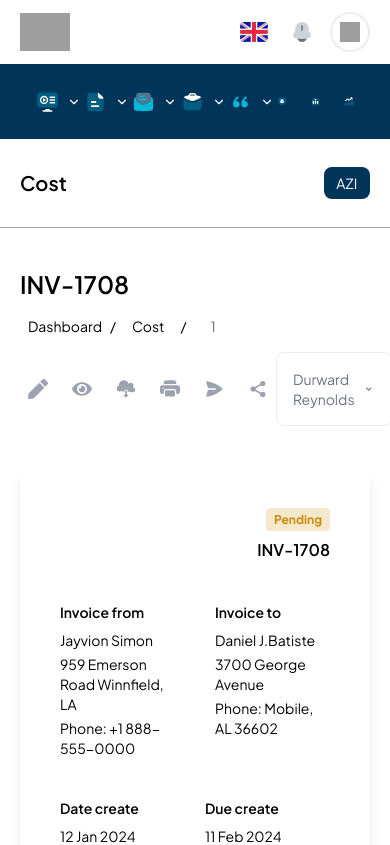
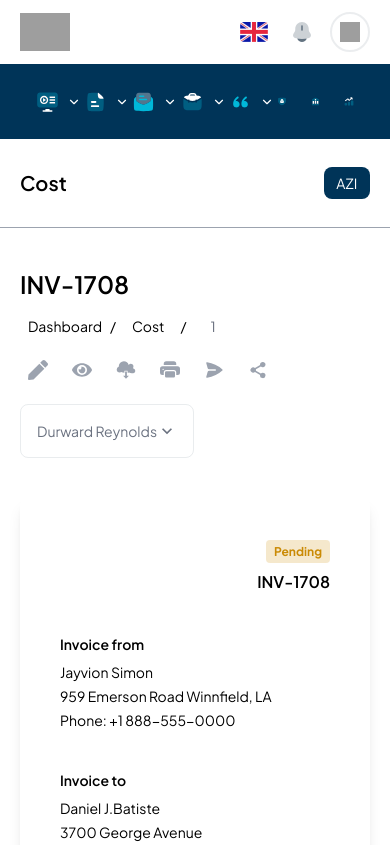
Before and after one commit to BCPAZ/crm-app, a React (Vite) app: page /cost/1 in a window 390 px wide. Shown: the top 845 px of the page. Built offline with nearby package versions, Linux system fonts and the light colour scheme; grey boxes are pictures that could not be loaded.

Commit message:
style : Responsive style completed

```diff
--- a/src/views/App/InvoiceDetail.jsx
+++ b/src/views/App/InvoiceDetail.jsx
@@ -58,7 +58,7 @@ const InvoiceDetail = () => {
         <div className="py-10">
           <h1 className="text-2xl font-semibold">{data.code}</h1>
           <Breadcrumb />
-          <div className="flex items-center justify-between">
+          <div className="flex items-center justify-between flex-wrap gap-4">
             <div className="flex items-center gap-2">
               {invoiceIcons.map((invIcon, index) => (
                 <button
@@ -81,7 +81,7 @@ const InvoiceDetail = () => {
               <span>{renderStatus(data.status)}</span>
               <span className="text-md font-semibold">{data.code}</span>
             </div>
-            <div className="grid grid-cols-2 gap-10 mt-10">
+            <div className="grid sm:grid-cols-2 grid-cols-1 gap-10 mt-10">
               <div className="flex flex-col gap-2">
                 <h3 className="text-sm font-semibold">Invoice from</h3>
                 <div className="flex flex-col gap-1 text-sm">
@@ -99,7 +99,7 @@ const InvoiceDetail = () => {
                 </div>
               </div>
             </div>
-            <div className="grid grid-cols-2 gap-5 mt-10">
+            <div className="grid sm:grid-cols-2 grid-cols-1 gap-5 mt-10">
               <div className="flex flex-col gap-2">
                 <h3 className="text-sm font-semibold">Date create</h3>
                 <div className="text-sm">
```
